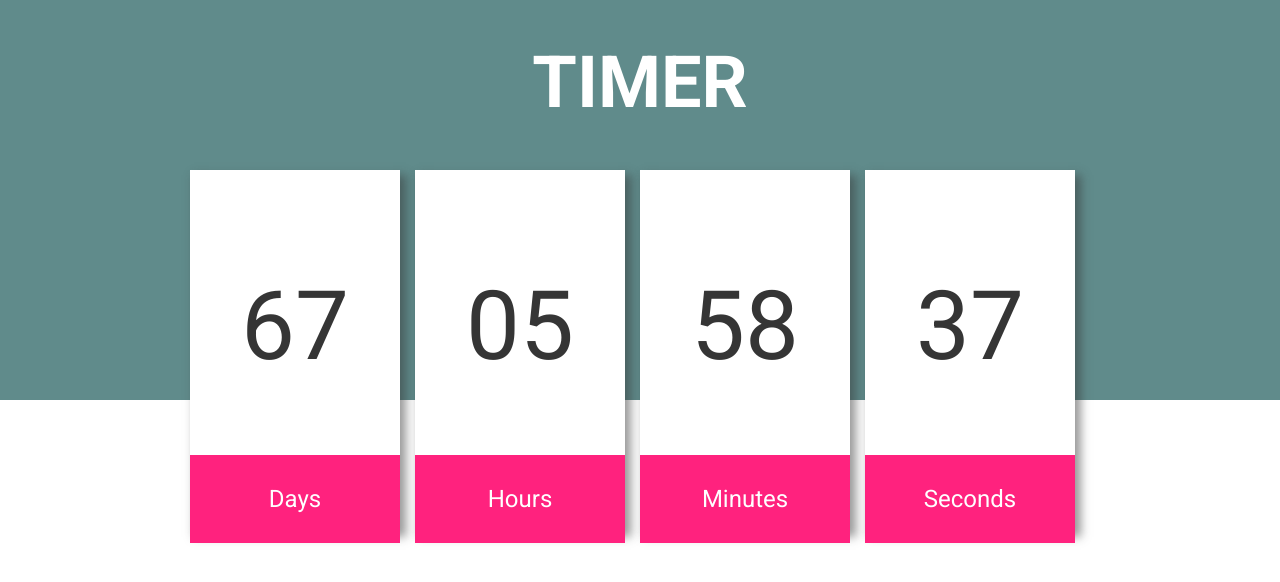
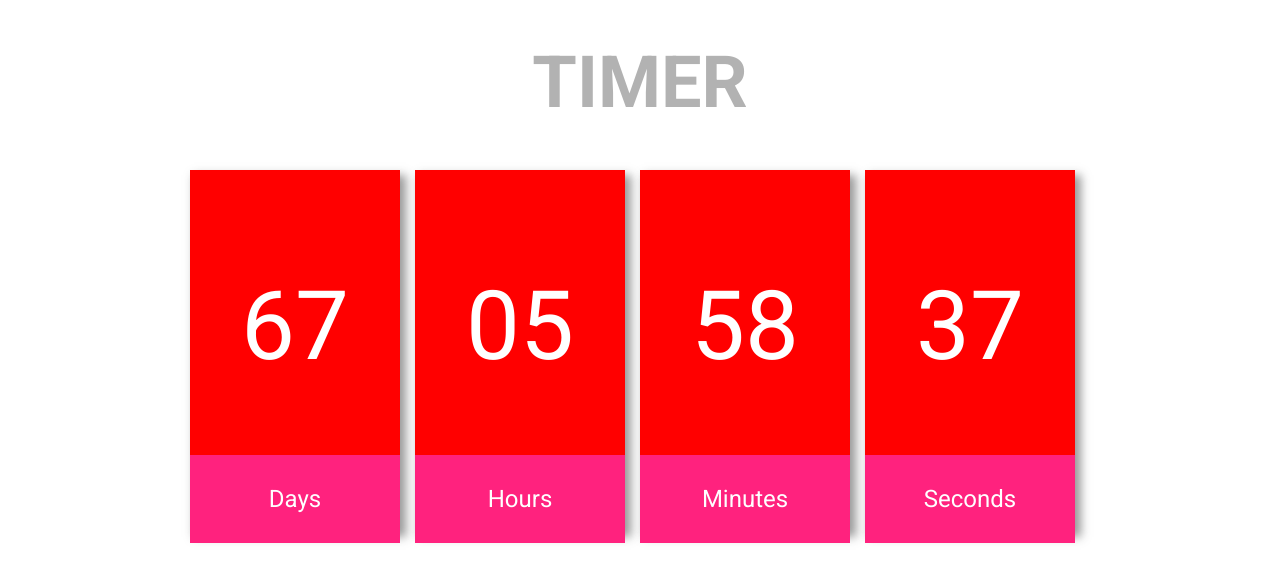
Before and after one commit to MaryanaDey/goit-js-hw-11-timer, a website built with Parcel: page src/index.html in a window 1280 px wide. Built offline with nearby package versions, Linux system fonts and the light colour scheme.

Commit message:
pofixila

```diff
--- a/src/style.css
+++ b/src/style.css
@@ -52,7 +52,7 @@ a:hover {
 header {
   width: 100%;
   height: 50%;
-  background: #608b8b;
+  background: #fff;
 }
 
 /* section */
@@ -64,7 +64,7 @@ section {
 
 section h1,
 section p.meta {
-  color: #ffffff;
+  color: #b2b2b2;
   margin-bottom: 15px;
   text-align: center;
 }
@@ -87,7 +87,7 @@ section h1 {
 /* countdown styles */
 
 div#timer-1 {
-  color: #353535;
+  color: #fff;
 }
 
 div#timer-1 p {
@@ -99,7 +99,7 @@ div#timer-1 p {
 p.numbers {
   width: 100%;
   height: 85%;
-  background: #ffffff;
+  background: #ff0000;
   margin-top: -25px;
   padding-top: 100px;
 }
@@ -109,13 +109,13 @@ p.strings {
   height: auto;
   padding: 30px 0;
   background: #ff227e;
-  color: #ffffff;
+  color: #fff;
 }
 
 div.field {
   width: 210px;
   height: 360px;
-  background: #ffffff;
+  background: #44463f;
   float: left;
   padding: 25px 0 0 0;
   margin: 30px 15px 0 0;
```
